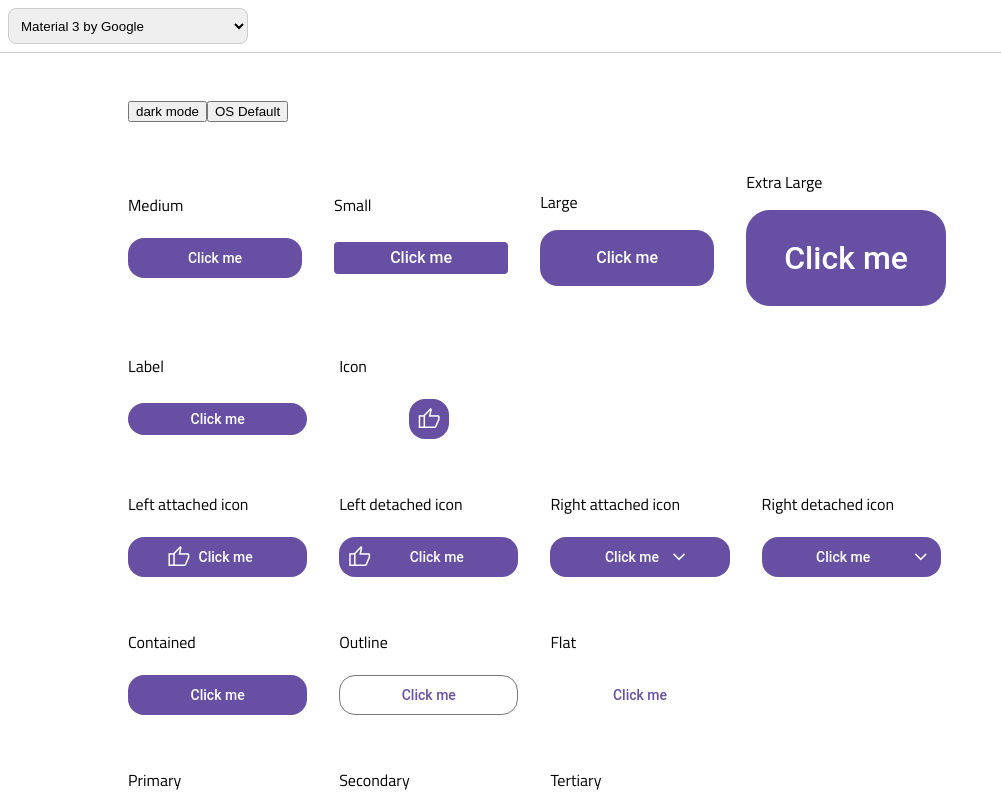
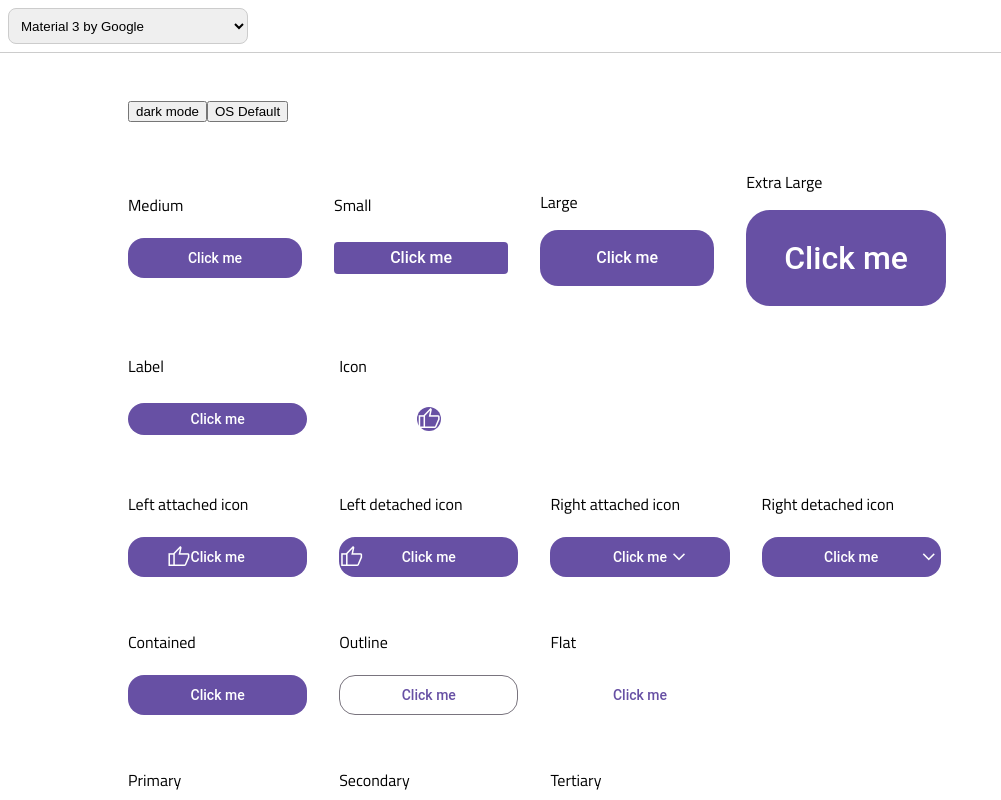
Before and after one commit to rodrigojcmello/kiskadee, a React (Vite) app in the folder packages/react/: page / in a window 1280 px wide. Shown: the top 800 px of the page, without its empty margins (0-1001 px from the left). Built offline with nearby package versions, Linux system fonts and the light colour scheme.

Commit message:
feat: create a render method that handles empty objects

```diff
--- /dev/null
+++ b/packages/react/babel.config.js
@@ -0,0 +1,7 @@
+/* eslint-disable unicorn/prefer-module */
+module.exports = {
+  presets: [
+    ['@babel/preset-env', { targets: { node: 'current' } }],
+    '@babel/preset-typescript',
+  ],
+};
--- a/packages/react/package.json
+++ b/packages/react/package.json
@@ -23,9 +23,13 @@
     "react-router-dom": "^6.3.0"
   },
   "devDependencies": {
+    "@babel/preset-env": "^7.18.6",
+    "@babel/preset-typescript": "^7.18.6",
+    "@types/jest": "^28.1.4",
     "@types/react": "^18.0.14",
     "@types/react-dom": "^18.0.5",
     "@vitejs/plugin-react": "^1.3.2",
+    "jest": "^28.1.2",
     "sass": "^1.53.0",
     "typescript": "^4.7.4",
     "vite": "^2.9.13"
--- a/packages/react/src/components/Button/Button.style.ts
+++ b/packages/react/src/components/Button/Button.style.ts
@@ -78,12 +78,12 @@ export class ButtonStyle {
     // Required
     this._iconType = style.iconType;
     this._width = style.width;
-    this._size = style.size;
     this._typeStyle = style.typeStyle;
     this._variant = style.variant;
     this._borderRadius = style.borderRadius;
 
     // Optional
+    this._size = style.size;
     this._schema = style.schema;
     this._theme = style.theme;
     this._textAlign = style.textAlign;
@@ -408,15 +408,14 @@ export class ButtonStyle {
     return {
       base: ButtonStyle.textBase(),
       core: this.textCore(),
-      color: this.textColor(),
-      fontSize: this.textFontSize(),
-      padding: this.textPadding(),
+      color: this.textColor_COLOR(),
+      fontSize: this.textFontSize_SIZE(),
+      padding: this.textPadding_SIZE(),
       width: this.textWidth(),
       align: this.textAlign(),
     };
   }
 
-  // OK
   private static textBase() {
     return css({
       whiteSpace: 'nowrap',
@@ -424,7 +423,6 @@ export class ButtonStyle {
     })();
   }
 
-  // OK
   private textCore() {
     const textElement = this.getStyleBase<ButtonElementText>('text');
 
@@ -436,7 +434,7 @@ export class ButtonStyle {
     });
   }
 
-  private textFontSize() {
+  private textFontSize_SIZE() {
     let textResponsive = this.getResponsiveStyle<ButtonElementText>('text');
 
     textResponsive = ButtonStyle.pickResponsiveProperties<ButtonElementText>(
@@ -453,7 +451,6 @@ export class ButtonStyle {
     })();
   }
 
-  // OK
   private textAlign() {
     return css({
       textAlign:
@@ -463,7 +460,6 @@ export class ButtonStyle {
     })();
   }
 
-  // OK
   private textWidth() {
     const block =
       this._iconType === 'detached' || !(this._iconLeft || this._iconRight);
@@ -473,18 +469,18 @@ export class ButtonStyle {
     })();
   }
 
-  private textColor() {
-    const style = this.getContrastStyle<ButtonElementText>('text');
+  private textColor_COLOR() {
+    const textContrast = this.getContrastStyle<ButtonElementText>('text');
 
     return css({
-      color: style?.defaultMode?.color,
-      '@media (prefers-color-scheme: dark)': style?.contrastMode && {
-        color: style?.contrastMode?.color,
+      color: textContrast?.defaultMode?.color,
+      '@media (prefers-color-scheme: dark)': textContrast?.contrastMode && {
+        color: textContrast?.contrastMode?.color,
       },
     })();
   }
 
-  private textPadding() {
+  private textPadding_SIZE() {
     let textResponsive = this.getResponsiveStyle<ButtonElementText>('text');
 
     textResponsive = ButtonStyle.pickResponsiveProperties<ButtonElementText>(
@@ -550,17 +546,17 @@ export class ButtonStyle {
 
   get iconLeft() {
     return {
-      color: this.iconColor('left'),
-      size: this.iconSize('left'),
-      padding: this.iconPadding('left'),
+      color: this.iconColor_COLOR('left'),
+      size: this.iconSize_SIZE('left'),
+      padding: this.iconPadding_SIZE('left'),
     };
   }
 
   get iconRight() {
     return {
-      color: this.iconColor('right'),
-      size: this.iconSize('right'),
-      padding: this.iconPadding('right'),
+      color: this.iconColor_COLOR('right'),
+      size: this.iconSize_SIZE('right'),
+      padding: this.iconPadding_SIZE('right'),
     };
   }
 
@@ -571,15 +567,16 @@ export class ButtonStyle {
     })();
   }
 
-  private iconColor(position: 'left' | 'right') {
-    const icon = this.getContrastStyle<ButtonElementIcon>(
+  private iconColor_COLOR(position: 'left' | 'right') {
+    const iconContrast = this.getContrastStyle<ButtonElementIcon>(
       this.getIcon(position)
     );
-    const text = this.getContrastStyle<ButtonElementText>('text');
+    const textContrast = this.getContrastStyle<ButtonElementText>('text');
 
-    const colorDefault = icon?.defaultMode?.color || text?.defaultMode?.color;
+    const colorDefault =
+      iconContrast?.defaultMode?.color || textContrast?.defaultMode?.color;
     const colorContrast =
-      icon?.contrastMode?.color || text?.contrastMode?.color;
+      iconContrast?.contrastMode?.color || textContrast?.contrastMode?.color;
 
     return css({
       color: colorDefault,
@@ -598,53 +595,79 @@ export class ButtonStyle {
     })();
   }
 
-  private iconSize(position: 'left' | 'right') {
-    const iconResponsive = this.getResponsiveStyle<ButtonElementIcon>(
+  private iconSize_SIZE(position: 'left' | 'right') {
+    let iconResponsive = this.getResponsiveStyle<ButtonElementIcon>(
       this.getIcon(position)
     );
-    const textResponsive = this.getResponsiveStyle<ButtonElementText>('text');
+    let textResponsive = this.getResponsiveStyle<ButtonElementText>('text');
 
-    const pIcon = ButtonStyle.pickResponsiveProperties<ButtonElementIcon>(
+    iconResponsive = ButtonStyle.pickResponsiveProperties<ButtonElementIcon>(
       iconResponsive,
       ['fontSize']
     );
-
-    const pText = ButtonStyle.pickResponsiveProperties<ButtonElementText>(
-      iconResponsive,
+    textResponsive = ButtonStyle.pickResponsiveProperties<ButtonElementText>(
+      textResponsive,
       ['fontSize']
     );
 
-    console.log({ pIcon, pText });
+    for (const mq of Object.keys(iconResponsive)) {
+      iconResponsive[mq].fontSize =
+        iconResponsive[mq].fontSize || textResponsive[mq].fontSize;
+    }
 
-    // for (const m of Object.keys(p)) {
-    //   p[m].paddingRight = this._iconRight ? 0 : p[m].paddingRight;
-    //   p[m].paddingLeft = this._iconLeft ? 0 : p[m].paddingLeft;
-    // }
-
-    const { '@media (min-width: 0px)': elementRest, ...elementResponsive } =
-      pIcon;
+    const { '@media (min-width: 0px)': size, ...sizeResponsive } =
+      iconResponsive;
 
     return css({
-      fontSize: elementRest?.fontSize,
+      ...size,
+      ...sizeResponsive,
     })();
   }
 
-  private iconPadding(position: 'left' | 'right') {
-    const iconStyle = this.getStyleLegacy<ButtonElementIcon>(
+  private iconPadding_SIZE(position: 'left' | 'right'): string | undefined {
+    let iconResponsive = this.getResponsiveStyle<ButtonElementIcon>(
       this.getIcon(position)
     );
 
-    return css({
-      paddingTop: iconStyle?.paddingTop,
-      paddingBottom: iconStyle?.paddingBottom,
-      paddingLeft: iconStyle?.paddingLeft,
-      paddingRight: iconStyle?.paddingRight,
-    })();
+    iconResponsive = ButtonStyle.pickResponsiveProperties<ButtonElementIcon>(
+      iconResponsive,
+      ['paddingTop', 'paddingBottom', 'paddingRight', 'paddingLeft']
+    );
+
+    const { '@media (min-width: 0px)': iconPadding, ...iconPaddingResponsive } =
+      iconResponsive;
+
+    return ButtonStyle.render(
+      {
+        ...iconPadding,
+        ...iconPaddingResponsive,
+      },
+      iconPadding
+    );
   }
 
   //----------------------------------------------------------------------------
   // Helper
   //----------------------------------------------------------------------------
+
+  /**
+   * Empty objects generates a css classe empty too with Stitches library
+   */
+  public static render(
+    allStyle: CSSProperties,
+    coreStyle?: CSSProperties
+  ): string | undefined {
+    const allStyleValidate = Object.keys(allStyle).length > 0 && !coreStyle;
+    const coreStyleValidate = coreStyle && Object.keys(coreStyle).length > 0;
+    if ((coreStyleValidate && allStyleValidate) || allStyleValidate) {
+      /**
+       * Stitches library doesn't extend CSSProperties generating this kind of
+       * type checking error
+       */
+      // @ts-ignore
+      return css(allStyle)();
+    }
+  }
 
   private getIcon(
     position: 'left' | 'right'
@@ -801,7 +824,7 @@ export class ButtonStyle {
     return this._style.button[element][size] as T;
   }
 
-  getResponsiveStyle<T>(element: ButtonElements): {
+  public getResponsiveStyle<T>(element: ButtonElements): {
     [mediaQuery: string]: T;
   } {
     const responsive: { [mediaQuery: string]: T } = {};
--- a/packages/react/src/themes/material/theme.ts
+++ b/packages/react/src/themes/material/theme.ts
@@ -309,6 +309,12 @@ export const materialTheme: KiskadeeSchema = {
                     paddingLeft: 8,
                     paddingRight: 8,
                   },
+                  // xl: {
+                  //   paddingTop: 38,
+                  //   paddingBottom: 38,
+                  //   paddingLeft: 38,
+                  //   paddingRight: 38,
+                  // },
                 },
               },
               type: {
```
Also changed, not shown: 1 other file (tests, documents, lock files or other folders).
